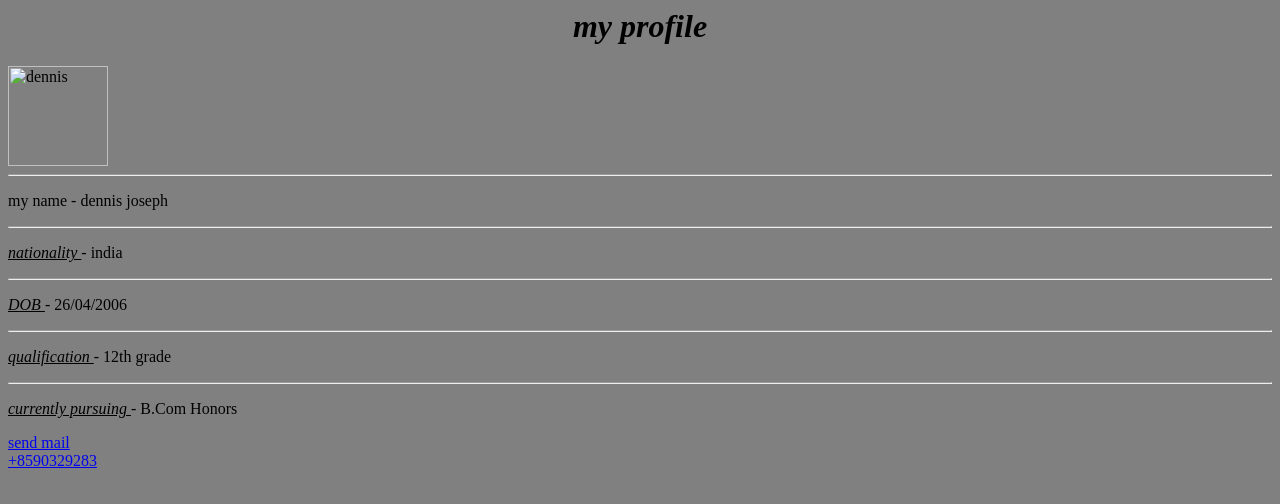
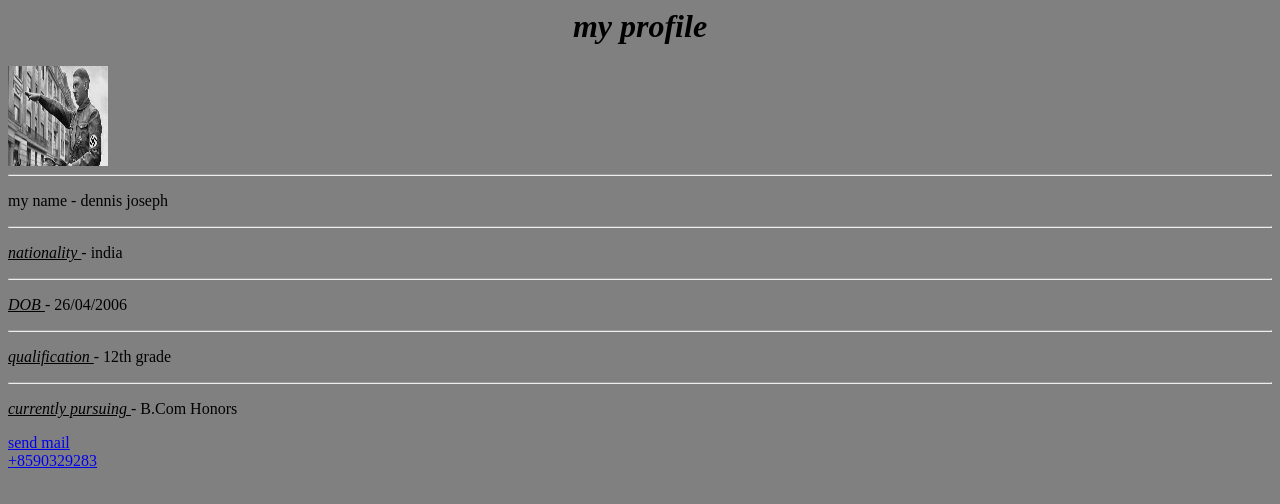
Before and after one commit to Dennis27joseph/dennis_joseph, a plain HTML site: page index.html in a window 1280 px wide. Drawn offline with Linux system fonts and the light colour scheme.

Commit message:
Update index.html

```diff
--- a/index.html
+++ b/index.html
@@ -5,7 +5,7 @@
 
 <body style="background-color:grey;">
 <h1> <center> <i> my profile </h1> </center> </i>
-<img src="dennis.webp" alt="dennis" width=100 height=100> <hr>
+<img src="dennisss.jpg" alt="dennis" width=100 height=100> <hr>
 <p> my name - dennis joseph </p> <hr>
 <p> <u> <i> nationality </i> </u> - india </p> <hr>
 <p> <u> <i> DOB </i> </u> - 26/04/2006 </p> <hr>
```
